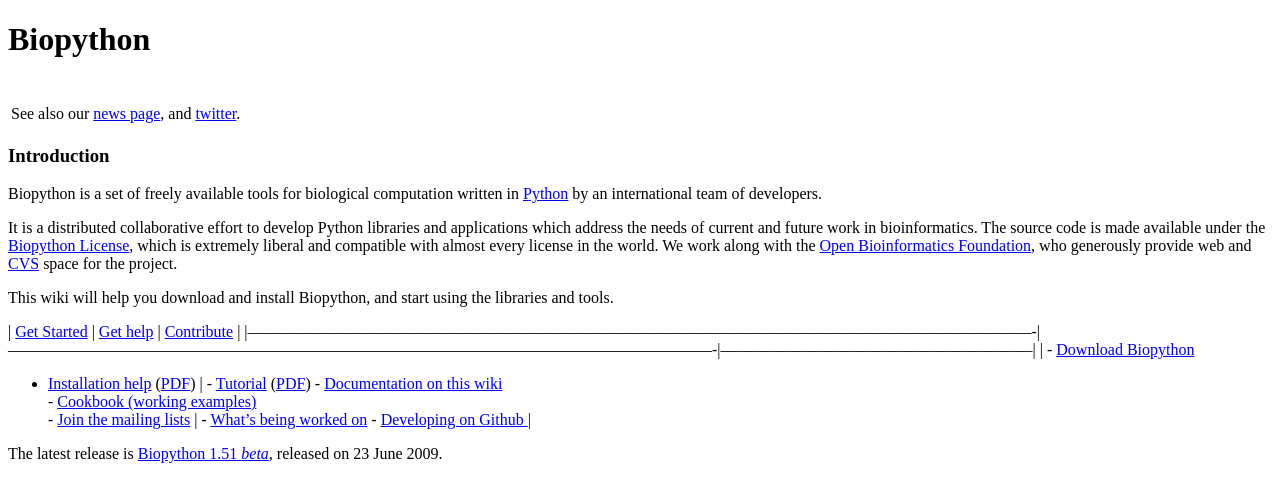
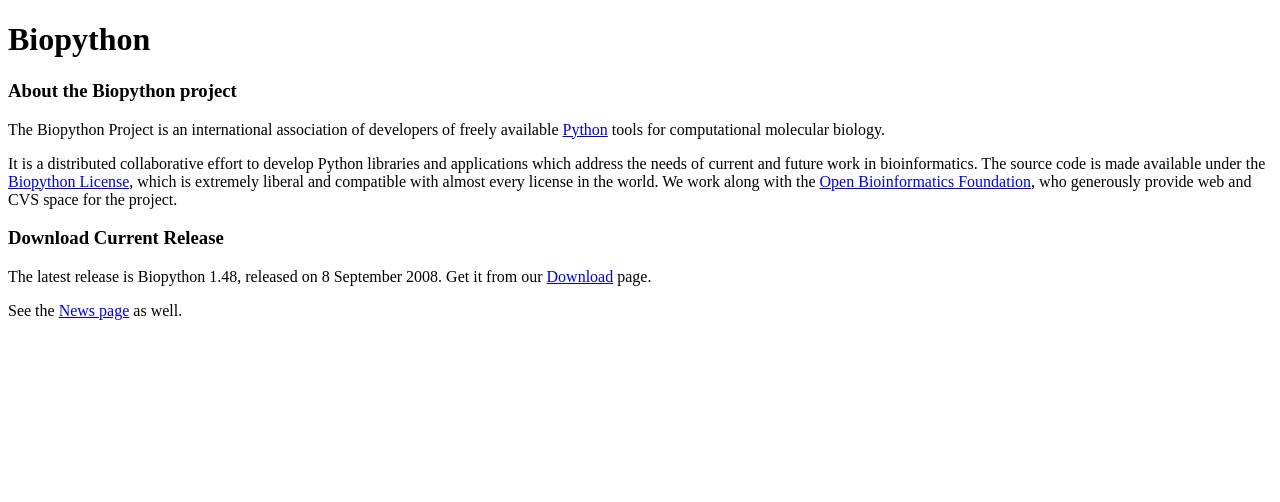
Before and after one commit to biopython/biopython.github.io, a Jekyll site: the page built from wiki/Biopython.md, in a window 1280 px wide. Shown: the top 502 px of the page. Built offline with Jekyll 4.4.1, drawn with Linux system fonts in a browser that asks for light colours.

Commit message:
Reverted edits by [[Special:Contributions/Peter|Peter]] ([[User talk:Peter|Talk]]) to last version by [[User:Mdehoon|Mdehoon]]

```diff
--- a/wiki/Biopython.md
+++ b/wiki/Biopython.md
@@ -4,15 +4,11 @@ permalink: wiki/Biopython
 layout: wiki
 ---
 
-|                                                                                                                                        |
-|----------------------------------------------------------------------------------------------------------------------------------------|
-| See also our [news page](http://news.open-bio.org/news/category/obf-projects/biopython/), and [twitter](http://twitter.com/biopython). |
+### About the Biopython project
 
-### Introduction
-
-Biopython is a set of freely available tools for biological computation
-written in [Python](http://www.python.org) by an international team of
-developers.
+The Biopython Project is an international association of developers of
+freely available [Python](http://www.python.org) tools for computational
+molecular biology.
 
 It is a distributed collaborative effort to develop Python libraries and
 applications which address the needs of current and future work in
@@ -20,20 +16,11 @@ bioinformatics. The source code is made available under the [Biopython
 License](http://www.biopython.org/DIST/LICENSE), which is extremely
 liberal and compatible with almost every license in the world. We work
 along with the [Open Bioinformatics Foundation](http://open-bio.org),
-who generously provide web and [CVS](CVS "wikilink") space for the
-project.
+who generously provide web and CVS space for the project.
 
-This wiki will help you download and install Biopython, and start using
-the libraries and tools.
+### Download Current Release
 
-| [Get Started](Getting_Started "wikilink")                                                                                                          | [ Get help](Documentation "wikilink")                                                                                               | [ Contribute](Contributing "wikilink")                    |
-|----------------------------------------------------------------------------------------------------------------------------------------------------|-------------------------------------------------------------------------------------------------------------------------------------|-----------------------------------------------------------|
-| -   [ Download Biopython](Download "wikilink")
- -   [Installation help](http://biopython.org/DIST/docs/install/Installation.html) ([PDF](http://biopython.org/DIST/docs/install/Installation.pdf))  | -   [Tutorial](http://biopython.org/DIST/docs/tutorial/Tutorial.html) ([PDF](http://biopython.org/DIST/docs/tutorial/Tutorial.pdf))
-                                                                                                                                                      -   [ Documentation on this wiki](Category%3AWiki_Documentation "wikilink")
-                                                                                                                                                      -   [ Cookbook (working examples)](Category%3ACookbook "wikilink")
-                                                                                                                                                      -   [ Join the mailing lists](Mailing_lists "wikilink")                                                                              | -   [ What's being worked on](Active_projects "wikilink")
-                                                                                                                                                                                                                                                                                            -   [ Developing on Github ](GitUsage "wikilink")          |
+The latest release is Biopython 1.48, released on 8 September 2008. Get
+it from our [Download](Download "wikilink") page.
 
-The latest release is [Biopython 1.51 *beta*](Download "wikilink"),
-released on 23 June 2009.
+See the [News page](News "wikilink") as well.
```
Also changed, not shown: 1 other file.
